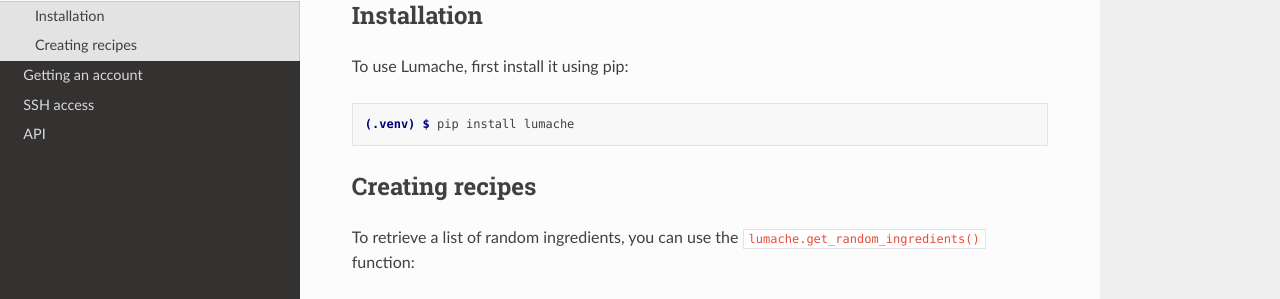
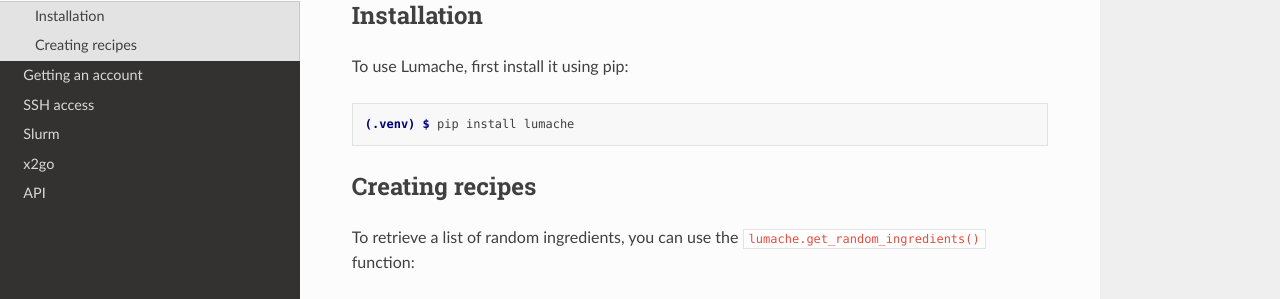
Before and after one commit to agb32/cosmadoc, a Sphinx documentation site: the page built from docs/source/usage.rst, in a window 1280 px wide. Shown: the part 161-460 px from the top of the page. Built offline with Sphinx 7.4.7 and the Read the Docs theme 2.0.0, drawn with Linux system fonts in a browser that asks for light colours; pages that are not in the unit, such as notebooks, are missing from menus; grey boxes are pictures that could not be loaded.

Commit message:
Added new files

```diff
--- a/docs/source/index.rst
+++ b/docs/source/index.rst
@@ -24,4 +24,5 @@ Contents
    ssh
    modules
    slurm
+   x2go
    api
--- /dev/null
+++ b/docs/source/slurm.md
@@ -0,0 +1 @@
+# Slurm
--- /dev/null
+++ b/docs/source/x2go.md
@@ -0,0 +1 @@
+# x2go
```
